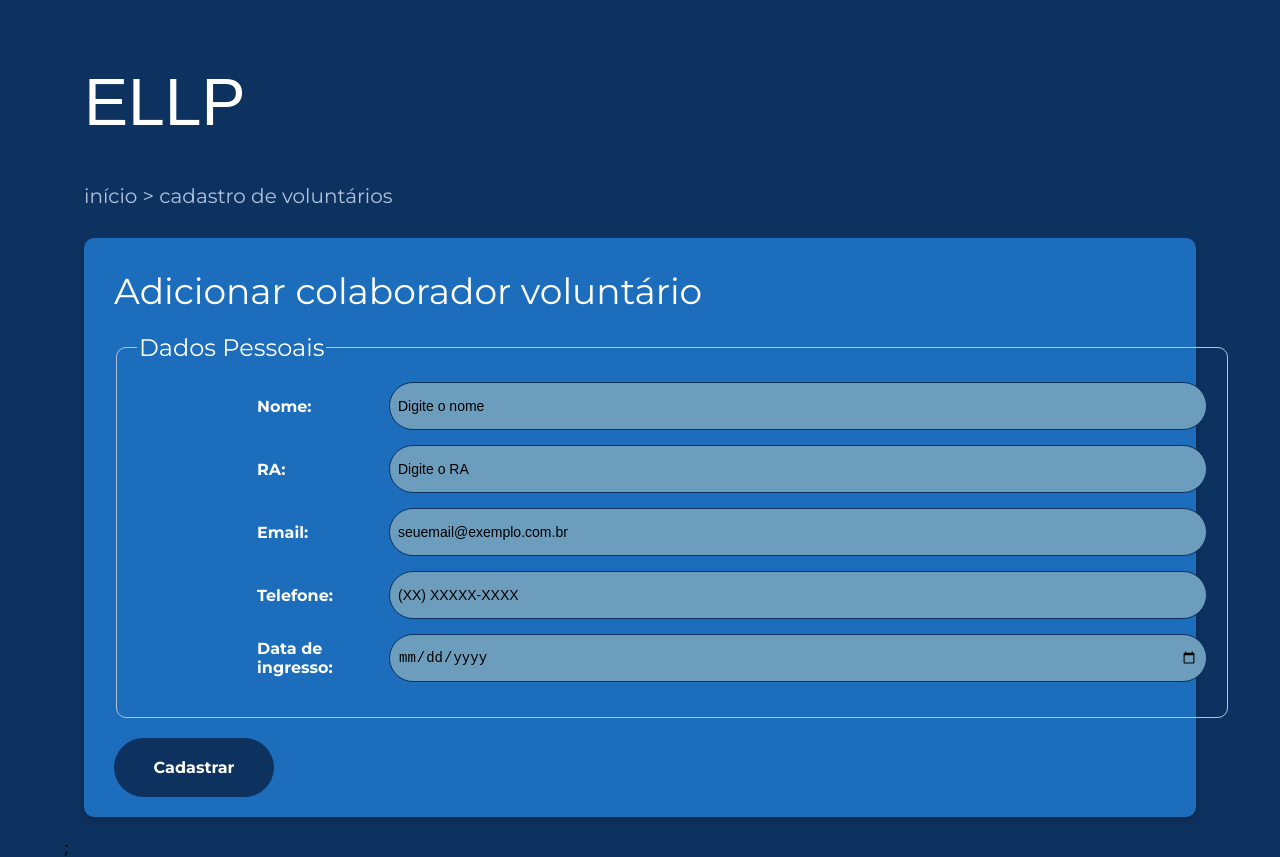
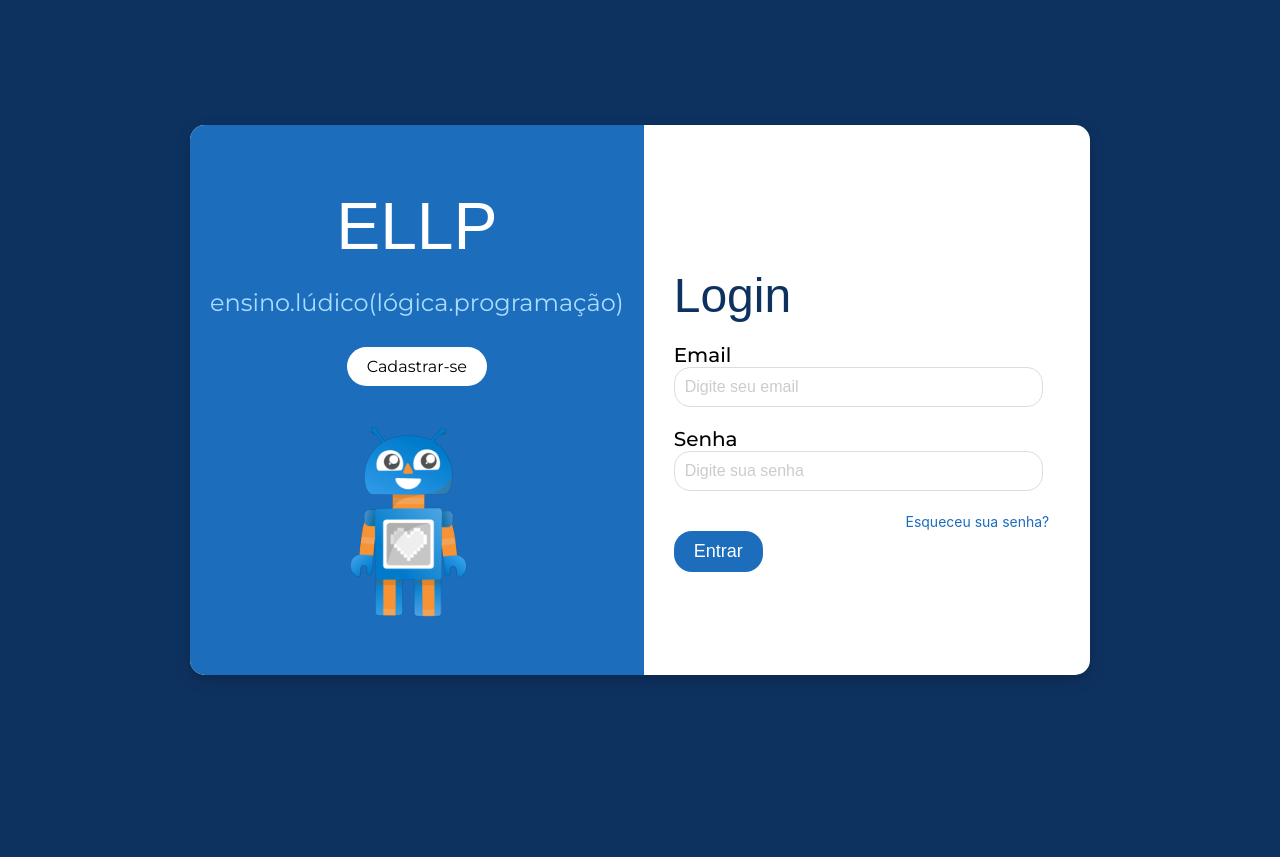
Before and after one commit to Henrique-BL/Oficina-2---ELLP-Project, a React (Create React App) app in the folder src/frontend/: page / in a window 1280 px wide. After the commit the page ends 800 px from the top, so only its background shows below. Built offline with nearby package versions, Linux system fonts and the light colour scheme; a web font is replaced by a local one.

Commit message:
fix: navigation between pages

```diff
--- a/src/frontend/package.json
+++ b/src/frontend/package.json
@@ -6,8 +6,10 @@
     "@testing-library/jest-dom": "^5.17.0",
     "@testing-library/react": "^13.4.0",
     "@testing-library/user-event": "^13.5.0",
+    "axios": "^1.7.8",
     "react": "^18.3.1",
     "react-dom": "^18.3.1",
+    "react-router-dom": "^7.0.1",
     "react-scripts": "5.0.1",
     "web-vitals": "^2.1.4"
   },
--- a/src/frontend/src/App.js
+++ b/src/frontend/src/App.js
@@ -1,12 +1,20 @@
 import React from "react";
-// import Login from "./componentes/Login";
-import AddVoluntarios from "./componentes/AddVoluntarios";
+import { BrowserRouter as Router, Routes, Route } from "react-router-dom";
+import Login from "./componentes/Login";
+import AddVolunteer from "./componentes/AddVoluntarios";
+import Home from "./componentes/Inicio";
+import VolunteerList from "./componentes/ListaVoluntarios";
 
 function App() {
     return (
-        <div>
-            <AddVoluntarios />;
-        </div>
+        <Router>
+            <Routes>
+                <Route path="/" element={<Login />} />
+                <Route path="/home" element={<Home />} />
+                <Route path="/add-volunteer" element={<AddVolunteer />} />
+                <Route path="/volunteers" element={<VolunteerList />} />
+            </Routes>
+        </Router>
     );
 }
 
--- a/src/frontend/src/componentes/Login/index.js
+++ b/src/frontend/src/componentes/Login/index.js
@@ -1,8 +1,10 @@
 import React, { useState } from "react";
+import { useNavigate } from "react-router-dom";
 import "./Login.css";
 
 function Login() {
     const [isRegistering, setIsRegistering] = useState(false);
+    const navigate = useNavigate();
 
     const toggleForm = () => {
         setIsRegistering(!isRegistering);
@@ -14,6 +16,7 @@ function Login() {
             alert("Cadastro realizado com sucesso!");
         } else {
             alert("Login realizado com sucesso!");
+            navigate("/home");
         }
     };
 
@@ -60,7 +63,7 @@ function Login() {
                             name="senha"
                             placeholder="Digite sua senha"
                             required
-                            minlength="8"
+                            minLength="8"
                             title="A senha deve ter pelo menos 8 caracteres."
                         />
 
```
Also changed, not shown: 1 other file (tests, documents, lock files or other folders).
